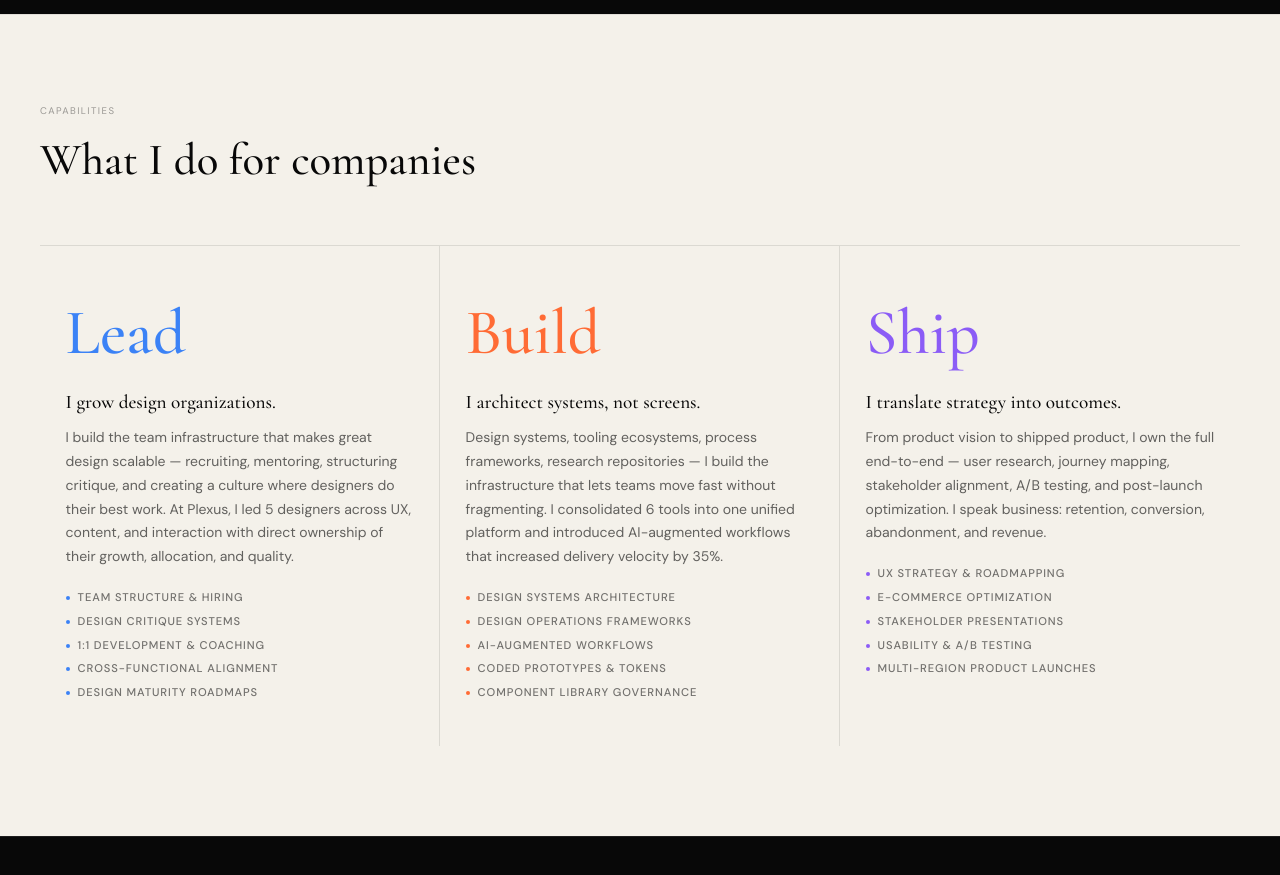
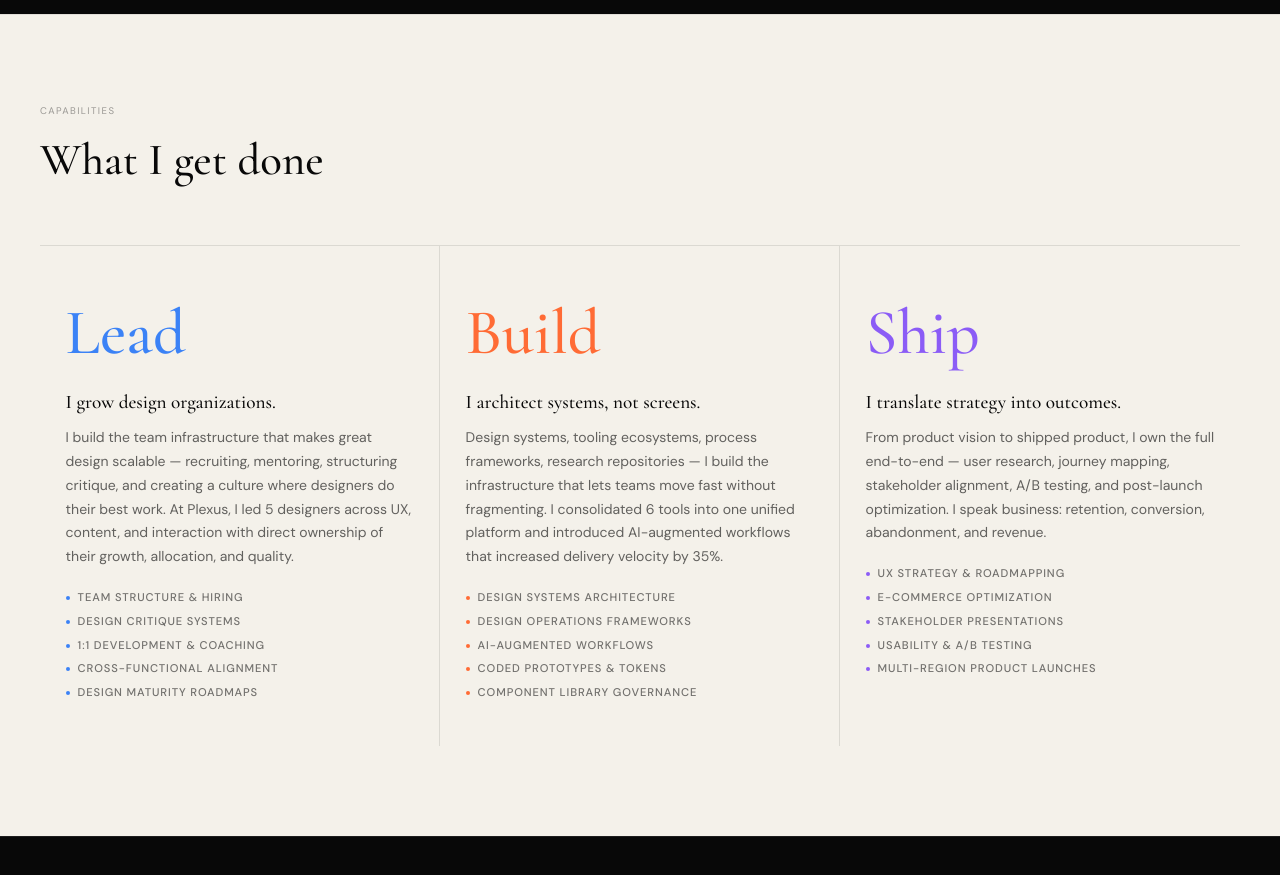
Before and after one commit to tangiblethinking/Appprotoneov002, a React (Vite) app: page / in a window 1280 px wide. Shown: the part 2840-3715 px from the top of the page. Built offline with nearby package versions, Linux system fonts and the light colour scheme.

Commit message:
Update Home.jsx

```diff
--- a/src/pages/Home.jsx
+++ b/src/pages/Home.jsx
@@ -247,7 +247,7 @@ export default function Home({ setPage }) {
         <div style={MAX}>
           <FadeUp>
             <p style={{ fontSize: '0.6rem', textTransform: 'uppercase', letterSpacing: '0.15em', color: 'rgba(8,8,8,0.38)', marginBottom: 8 }}>Capabilities</p>
-            <h2 style={{ fontFamily: '"Cormorant Garamond",serif', fontSize: 'clamp(1.5rem,3.5vw,3rem)', color: '#080808', fontWeight: 500, marginBottom: 'clamp(2rem,4vw,3.5rem)' }}>What I do for companies</h2>
+            <h2 style={{ fontFamily: '"Cormorant Garamond",serif', fontSize: 'clamp(1.5rem,3.5vw,3rem)', color: '#080808', fontWeight: 500, marginBottom: 'clamp(2rem,4vw,3.5rem)' }}>What I get done</h2>
           </FadeUp>
           <hr className="divider-light" />
           <div style={{ display: 'grid', gridTemplateColumns: 'repeat(auto-fit,minmax(260px,1fr))' }}>
```
